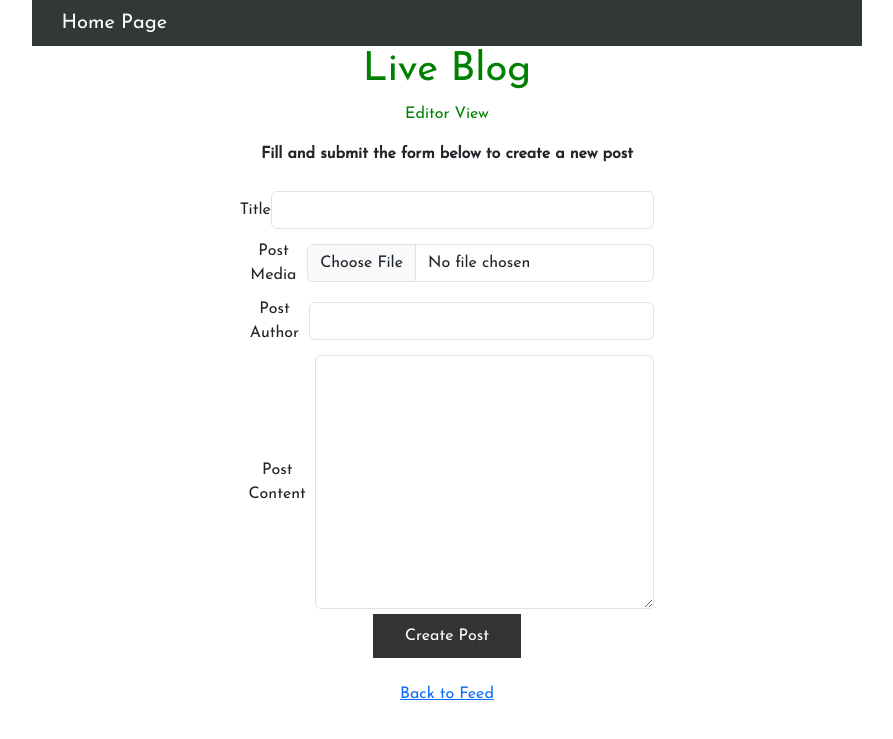
After one commit to dimitrasak/thema1_portal, a Rails app: page /posts_feed/create in a window 1280 px wide. The commit adds this page. Shown: the top 739 px of the page, without its empty margins (193-1086 px from the left). Run offline with Rails 7, Linux system fonts and the light colour scheme; style sheets or scripts are compiled from the project's sources; some libraries are stand-ins or nearby versions.

Commit message:
posts
posts

```diff
--- a/app/assets/stylesheets/posts.scss
+++ b/app/assets/stylesheets/posts.scss
@@ -18,3 +18,28 @@
     background-color: #2ecc71;
     color: #fff;
   }
+
+
+  .post-form{
+    display: flex;
+    width: 50%;
+    flex-direction: column;
+    margin: 20px auto;
+}
+.form-group{
+    display: flex;
+    justify-content: space-between;
+    margin: 5px 0px;
+    align-items: center;
+}
+
+input[type="submit"]{
+    background-color: #333333;
+    border: none;
+    color: white;
+    padding: 10px 32px;
+    text-align: center;
+    text-decoration: none;
+    display: inline-block;
+    font-size: 16px;
+}
--- /dev/null
+++ b/app/controllers/posts_feed_controller.rb
@@ -0,0 +1,28 @@
+    # app/controllers/post_controller.rb
+    class PostsFeedController < ApplicationController
+      def index
+        @posts_feed = PostsFeed.all.order("created_at DESC")
+      end
+
+      def create
+      end
+
+      def store
+        # upload image to cloudinary
+        @image = Cloudinary::Uploader.upload(params[:media])
+        # create a new post object and save to db
+        @post = PostsFeed.new({:title => params[:title], :body => params[:body], :author => params[:author],  :media => @image['secure_url']})
+
+        if @post.save
+          # broadcasting posts using pusher
+          Pusher.trigger('posts-channel','new-post', {
+            id: @post.id,
+            title: @post.title,
+            media: @post.media,
+            body: @post.body
+          })
+        end
+
+        redirect_to posts_feed_index_path
+      end
+    end
--- a/app/controllers/welcome_controller.rb
+++ b/app/controllers/welcome_controller.rb
@@ -1,4 +1,3 @@
 class WelcomeController < ApplicationController
-  def index
-  end
+
 end
--- /dev/null
+++ b/app/helpers/posts_feed_helper.rb
@@ -0,0 +1,2 @@
+module PostsFeedHelper
+end
--- /dev/null
+++ b/app/models/posts_feed.rb
@@ -0,0 +1,2 @@
+class PostsFeed < ApplicationRecord
+end
--- /dev/null
+++ b/app/views/posts_feed/create.html.erb
@@ -0,0 +1,69 @@
+    <!-- app/views/post/create.html.erb -->
+    <style>
+    .title {
+        text-align: center;
+        color:green;
+    }
+
+    .post-form{
+        display: flex;
+        width: 50%;
+        flex-direction: column;
+        margin: 20px auto;
+    }
+    .form-group{
+        display: flex;
+        justify-content: space-between;
+        margin: 5px 0px;
+        align-items: center;
+    }
+
+    input[type="submit"]{
+        background-color: #333333;
+        border: none;
+        color: white;
+        padding: 10px 32px;
+        text-align: center;
+        text-decoration: none;
+        display: inline-block;
+        font-size: 16px;
+    }
+
+    </style>
+    <div class="title" >
+        <h1>Live Blog</h1>
+        <p>Editor View</p>
+    </div>
+
+    <div style="text-align:center">
+        <p><strong>Fill and submit the form below to create a new post</strong></p>
+
+        <form method="POST" action="/posts_feed/store" enctype="multipart/form-data" class="post-form">
+            <%= token_tag %>
+
+            <div class="form-group">
+                <label for="title">Title</label>
+                <input type="text" name="title" class="form-control">
+            </div>
+            <div class="form-group">
+                <label for="media">Post Media</label>
+                <input type="file" name="media" class="form-control media-upload">
+            </div>
+            <div class="form-group">
+                <label for="author">Post Author</label>
+                <input type="text" name="author" class="form-control" />
+            </div>
+            <div class="form-group">
+                <label for="body">Post Content</label>
+                <textarea name="body" class="form-control" cols="30" rows="10"></textarea>
+            </div>
+            <div class="from-group">
+                <div><input type="submit" value="Create Post"></div>
+            </div>
+            <br>
+            <div>
+               <%= link_to 'Back to Feed', posts_feed_index_path, id: 'posts-link'%>
+            </div>
+        </form>
+
+    </div>
--- /dev/null
+++ b/app/views/posts_feed/store.html.erb
@@ -0,0 +1,2 @@
+<h1>PostsFeed#store</h1>
+<p>Find me in app/views/posts_feed/store.html.erb</p>
--- a/app/views/welcome/index.html.erb
+++ b/app/views/welcome/index.html.erb
@@ -7,7 +7,7 @@
     <h4 style="color: #f39c12;">Join the team by signing up to our platform, get access to all the fantastic features! :)</h4>
     <h3 style="color: #8e44ad;">Click on the service that you'd like to use!</h3>
     <h1 style="color: #e67e22;">See you on board!</h1>
-    <%= link_to 'Go to Posts', posts_path, class: 'btn btn-primary rounded-pill', id: 'posts-link', data: { signed_in: user_signed_in? } %>
+    <%= link_to 'Go to Posts', posts_feed_index_path, class: 'btn btn-primary rounded-pill', id: 'posts-link', data: { signed_in: user_signed_in? } %>
     <%= link_to 'Go to Chats', chats_path, class: 'btn btn-primary rounded-pill', id: 'chats-link', data: { signed_in: user_signed_in? } %>
 
   </div>
--- a/config/routes.rb
+++ b/config/routes.rb
@@ -1,4 +1,8 @@
 Rails.application.routes.draw do
+  get 'posts_feed/create'
+  get 'posts_feed/store'
+  get 'posts_feed/index'
+  post 'posts_feed/store'
   get 'chats/create'
   get 'chats/new'
   get 'chats/show'
```
Also changed, not shown: app/assets/stylesheets/feed.scss (added, +39 -0 lines), app/views/posts_feed/index.html.erb (added, +112 -0 lines), config/cloudinary.yml (added, +11 -0 lines), db/migrate/20240121234724_create_posts_feeds.rb (added, +12 -0 lines), Gemfile, Gemfile.lock, db/schema.rb.
